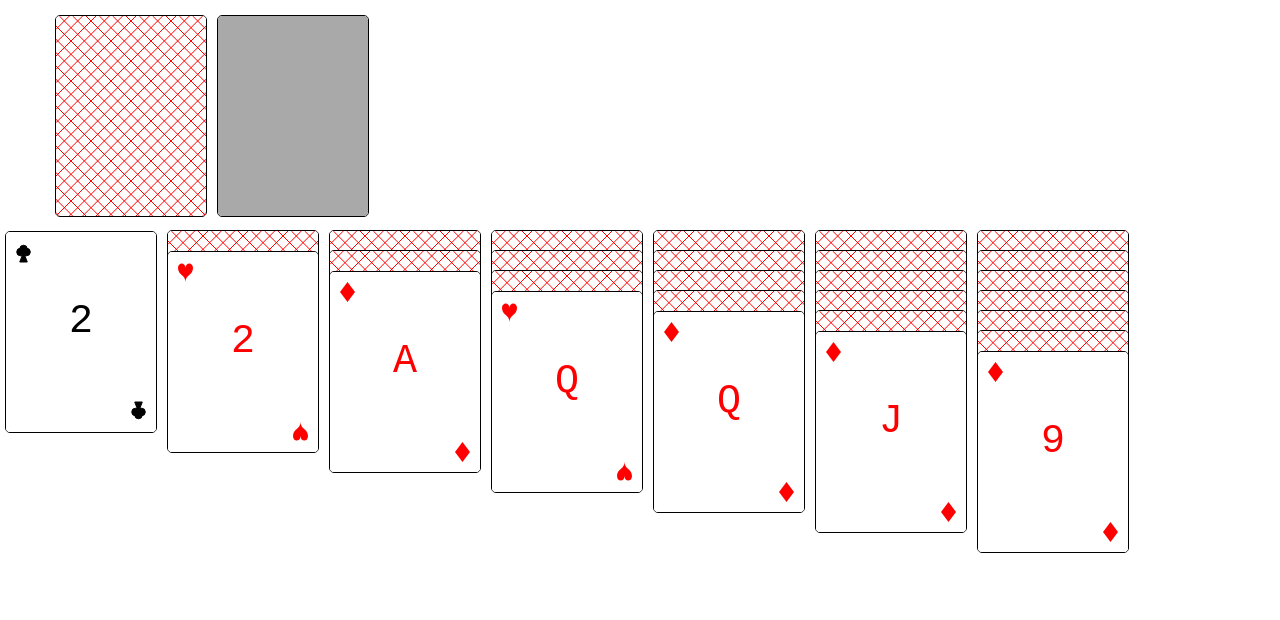
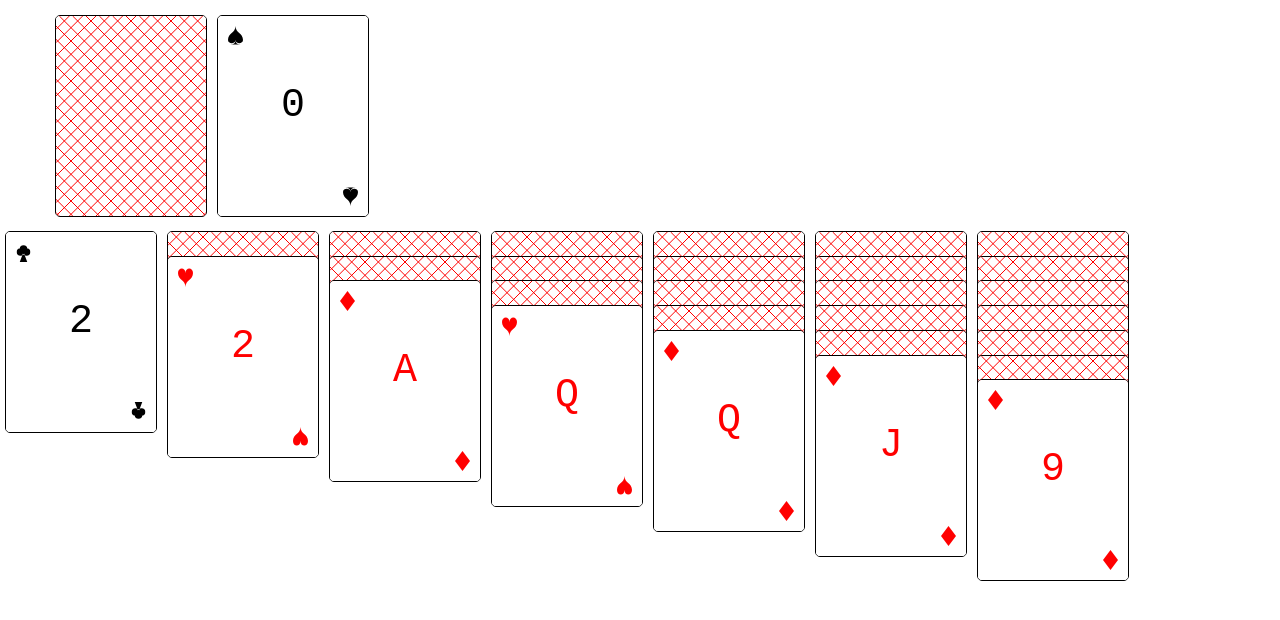
Before and after one commit to alexhrao/solitaire, a React (Create React App) app: page / in a window 1280 px wide. Shown: the top 620 px of the page. Built offline with nearby package versions, Linux system fonts and the light colour scheme.

Commit message:
Finalize column movements

```diff
--- a/src/ReactCard.tsx
+++ b/src/ReactCard.tsx
@@ -13,7 +13,8 @@ import {
 } from './cardRenderers';
 
 import './ReactCard.css';
-interface CardProps extends Card {
+interface CardProps {
+    card: Card;
     onClick: (card: Card) => void;
 };
 
@@ -31,33 +32,27 @@ export default class ReactCard extends Component<CardProps, {}, {}> {
     };
 
     public render = (): React.ReactNode => {
-        const { suit, value, isShown, onClick } = this.props;
+        const { card, onClick } = this.props;
         return (
-            <div className="react-card-holder" onClick={() => onClick({ type: 'card', value, suit, isShown })}>
-                {initCard({ suit, value, isShown, type:'card'})}
+            <div className="react-card-holder" onClick={() => onClick(card)}>
+                {initCard(card)}
             </div>
         );
     };
 
     private renderCard = (): void => {
-        const { suit, value, isShown } = this.props;
-        const card: Card = {
-            type: 'card',
-            suit,
-            value,
-            isShown,
-        };
+        const { card } = this.props;
         const ctx = (this.refs.canvas as HTMLCanvasElement).getContext('2d');
         if (ctx !== null) {
             clearCard(ctx);
-            if (!isShown) {
+            if (!card.isShown) {
                 renderBack(ctx);
                 return;
-            } else if (value === -1) {
+            } else if (card.value === -1) {
                 renderSpace(ctx);
                 return;
             }
-            switch (suit) {
+            switch (card.suit) {
                 case Suit.C:
                     renderClubs(ctx);
                     break;
--- a/src/ReactColumn.css
+++ b/src/ReactColumn.css
@@ -1,9 +1,7 @@
 .react-column .react-card-holder .react-card {
-    margin-top: 0px;
-    margin-bottom: -190px;
+    margin-bottom: -115%;
 }
 
 .react-column .react-card-holder:last-child .react-card {
-    margin-top: 5px;
     margin-bottom: 5px;
 }
--- a/src/ReactColumn.tsx
+++ b/src/ReactColumn.tsx
@@ -1,30 +1,37 @@
 import React from 'react';
-import { Column, Card } from './interfaces';
+import { Column, Card, Suit } from './interfaces';
 import ReactCard from './ReactCard';
 
 import './ReactColumn.css';
 
 interface ColProps {
     column: Column;
-    onClick: (index: number) => void;
+    onClick: (index?: number) => void;
 
 };
 
 const ReactColumn: React.FunctionComponent<ColProps> = ({ column, onClick }) => {
-    const onCardClick = (card: Card): void => {
-        // Find place on column stack
-        const ind = cards.findIndex(c => c.value === card.value && c.suit === card.suit);
-        if (ind === -1) {
-            return;
-        }
-        onClick(ind);
-    };
     const { cards } = column;
-
-    const reactCards = cards.map(c => <ReactCard key={`${c.suit} ${c.value}`} {...c} onClick={onCardClick} />);
+    const handler = createHandler(cards, onClick);
+    const reactCards = cards.length === 0
+        ? [ <ReactCard card={{type: 'card', value: -1, suit: Suit.S, isShown: true}} onClick={handler} /> ]
+        : cards.map(c => <ReactCard key={`${c.suit} ${c.value}`} card={c} onClick={handler} />);
     return <div className="react-column">
         {reactCards}
     </div>;
 };
 
+const createHandler = (cards: Card[], onClick: (index?: number) => void): (card: Card) => void => {
+    return (card: Card): void => {
+        const ind = cards.findIndex(c => c.value === card.value && c.suit === card.suit);
+        console.log("trying to find card:");
+        console.log(card);
+        if (ind === -1) {
+            onClick(undefined);
+        } else {
+            onClick(ind);
+        }
+    };
+}
+
 export default ReactColumn;
--- a/src/ReactDeck.tsx
+++ b/src/ReactDeck.tsx
@@ -12,15 +12,15 @@ interface DeckProps extends Deck {
 const ReactDeck: React.FunctionComponent<DeckProps> = ({ deck, dealt, onDeal, onCardClick }) => {
     let dealer: React.ReactNode = null;
     if (deck.length > 0) {
-        dealer = <ReactCard suit={Suit.S} type='card' value={0} isShown={false} onClick={onDeal} />
+        dealer = <ReactCard card={{suit: Suit.S, type:'card', isShown: false, value: 0 }} onClick={onDeal} />
     } else {
-        dealer = <ReactCard suit={Suit.S} type='card' value={-1} onClick={onDeal} isShown={true} />;
+        dealer = <ReactCard card={{suit: Suit.S, type:'card', isShown: true, value: -1 }} onClick={onDeal} />;
     }
     let topDealt: React.ReactNode = null;
     if (dealt.length > 0) {
-        topDealt = <ReactCard {...dealt[dealt.length - 1]} onClick={onCardClick} />
+        topDealt = <ReactCard card={dealt[dealt.length - 1]} onClick={onCardClick} />
     } else {
-        topDealt = <ReactCard suit={Suit.S} type='card' value={-1} onClick={() => {}} isShown={true} />;
+        topDealt = <ReactCard card={{suit: Suit.S, type:'card', isShown: true, value: 0 }} onClick={() => {}} />;
     }
     return (
         <div className="react-deck">
--- a/src/Solitaire.tsx
+++ b/src/Solitaire.tsx
@@ -172,16 +172,27 @@ export default class Solitaire extends Component<{}, SolitaireState> {
                     selected = this.state.selected;
                     cols = this.state.cols;
                 }
+            } else if (selected.source.type === 'deck') {
+                if (this.canAppend(source, selected.cards[0])) {
+                    source.cards.push(selected.cards[0]);
+                    this.finalizeSelection();
+                    selected = this.state.selected;
+                    cols = this.state.cols;
+                }
+            } else if (selected.source.type === 'suitSource') {
+
             }
         } else if (cardIndex !== undefined) {
             // Set the flag!
             selected.cards = [];
+            console.log("ADDING CARDS");
+            console.log(cardIndex);
             for (let i = cardIndex; i < source.cards.length; ++i) {
+                console.log("CARD ADDED");
                 selected.cards.push(source.cards[i]);
             }
             selected.source = source;
         }
-        console.log(selected);
         this.setState({ selected, cols });
     };
 
@@ -224,9 +235,15 @@ export default class Solitaire extends Component<{}, SolitaireState> {
             deck.dealt.pop();
         } else if (selected.source.type === 'column') {
             // pop for the number of cards we have selected
-            selected.source.cards.forEach(() => {
+            selected.cards.forEach(() => {
                 cols[(selected.source as Column).index].cards.pop();
             });
+            // if there are any cards left, flip the last one
+            if (cols[(selected.source as Column).index].cards.length > 0) {
+                cols[(selected.source as Column).index].cards[
+                    cols[(selected.source as Column).index].cards.length - 1
+                ].isShown = true;
+            }
         } else if (selected.source.type === 'suitSource') {
             sources[selected.source.index].cards.pop();
         }
@@ -238,7 +255,7 @@ export default class Solitaire extends Component<{}, SolitaireState> {
     public render = (): React.ReactNode => {
         const { deck, cols, sources, selected } = this.state;
         const columns = cols.map(c => {
-            return <ReactColumn key={c.index} column={c} onClick={(index: number) => this.onColumnClick(c, index)} />
+            return <ReactColumn key={c.index} column={c} onClick={(index?: number) => this.onColumnClick(c, index)} />
         });
         return <div>
             <div className="solitaire-deck">
--- a/src/cardRenderers/initCard.tsx
+++ b/src/cardRenderers/initCard.tsx
@@ -3,7 +3,7 @@ import cfg from './cardConfig';
 import { Card } from '../interfaces';
 
 const initCard = (card: Card): React.ReactComponentElement<"canvas"> => {
-    return <canvas className={`react-card ${card.isShown ? '' : 'no-click'}`} ref="canvas" width={cfg.canvasWidth} height={cfg.canvasHeight} />
+    return <canvas id={`canvas${card.suit}-${card.value}`} className={`react-card ${card.isShown ? '' : 'no-click'}`} ref="canvas" width={cfg.canvasWidth} height={cfg.canvasHeight} />
 };
 
 export default initCard;
--- a/src/cardRenderers/renderClubs.ts
+++ b/src/cardRenderers/renderClubs.ts
@@ -20,7 +20,6 @@ const renderClub = (ctx: CanvasRenderingContext2D): void => {
         ctx.lineTo(clubCenterX + clubCenterX / 2, clubCenterY * 2);
         ctx.fill();
     ctx.closePath();
-    ctx.stroke();
 };
 
 const renderClubs = (ctx: CanvasRenderingContext2D): void => {
```
